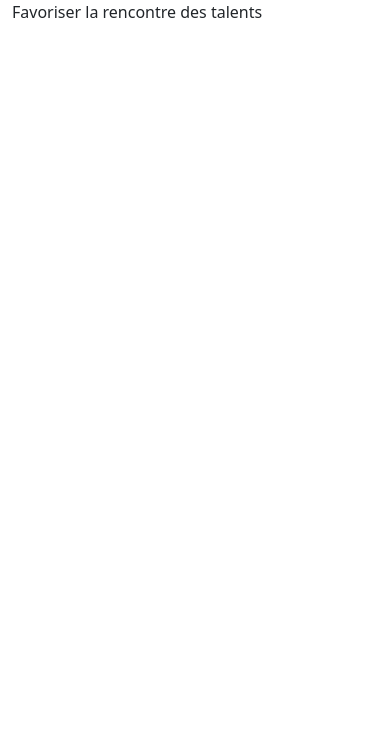
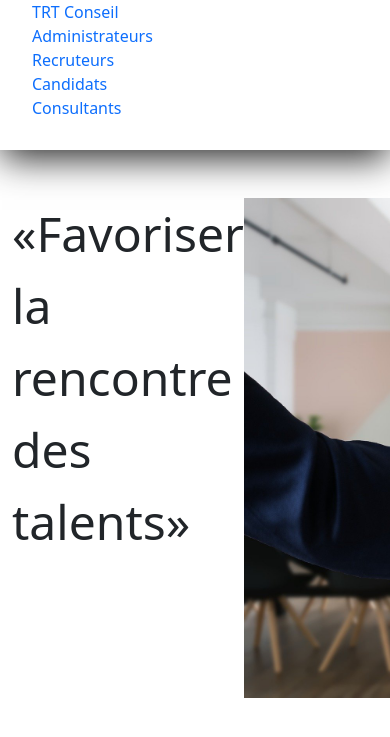
Before and after one commit to Brunod32/eva_back_trtconseil, a Symfony app: template templates/home/index.html.twig in a window 390 px wide; the page is wider, and only the part inside the window is pictured. Shown: the top 737 px of that part. Run offline with Twig, Linux system fonts and the light colour scheme; the template is opened without the code that fills it, so the values that code supplies are empty; some libraries are stand-ins or nearby versions.

```diff
--- a/composer.json
+++ b/composer.json
@@ -74,5 +74,9 @@
             "allow-contrib": false,
             "require": "6.0.*"
         }
+    },
+    "require-dev": {
+        "symfony/stopwatch": "6.0.*",
+        "symfony/web-profiler-bundle": "6.0.*"
     }
 }
--- a/config/bundles.php
+++ b/config/bundles.php
@@ -8,4 +8,5 @@ return [
     Symfony\Bundle\TwigBundle\TwigBundle::class => ['all' => true],
     Twig\Extra\TwigExtraBundle\TwigExtraBundle::class => ['all' => true],
     Symfony\Bundle\SecurityBundle\SecurityBundle::class => ['all' => true],
+    Symfony\Bundle\WebProfilerBundle\WebProfilerBundle::class => ['dev' => true, 'test' => true],
 ];
--- a/public/css/styles.css
+++ b/public/css/styles.css
@@ -4,6 +4,77 @@
     box-sizing: border-box;
 }
 
-body {
-    height: 100%;
+/* navbar */
+nav {
+    height: 60px;
+    display: flex;
+    justify-content: space-between;
+    box-shadow: 0 10px 35px -2px #252525;
+    align-items: center;
+    padding-bottom: 0;
 }
+
+.navbar-title {
+    margin-left: 2rem;
+}
+
+ul {
+    display: flex;
+    margin-right: 2rem;
+}
+
+li {
+    list-style-type: none;
+    padding-right: 2rem;
+}
+
+a {
+    text-decoration: none;
+}
+
+@media screen and (max-width: 1030px) {
+    nav {
+        height: 150px;
+        display: block;
+    }
+
+    .navbar-title {
+        margin-left: 2rem;
+    }
+
+    ul {
+        display: block;
+        padding-left: 0;
+    }
+
+    li {
+        margin-left: 2rem;
+
+    }
+}
+
+/* Homepage */
+.homepage {
+    display: flex;
+    justify-content: space-between;
+    margin-top: 3rem;
+}
+
+.homepage__description {
+    font-size: 3rem;
+    /*border: 3px solid black;*/
+    max-width: 20rem;
+    border-radius: 25px;
+}
+
+.homepage__description::before {
+    content: "«";
+}
+.homepage__description::after {
+    content: "»";
+}
+
+.homepage__img {
+    height:500px;
+    width:auto;
+}
--- /dev/null
+++ b/templates/_navbar.html.twig
@@ -0,0 +1,27 @@
+<nav>
+    <div class="navbar-title">
+        <a href="{{ path('app_home') }}">TRT Conseil</a>
+    </div>
+
+    <div>
+        <ul>
+            <li>
+                <a href="#">Administrateurs</a>
+            </li>
+            <li>
+                <a href="#">Recruteurs</a>
+            </li>
+            <li>
+                <a href="#">Candidats</a>
+            </li>
+            <li>
+                <a href="#">Consultants</a>
+            </li>
+{#            {% if app.user %}#}
+{#                <li class="nav-item">#}
+{#                    <a href="{{ path('app_logout') }}"><i class="fa-solid fa-right-from-bracket fa-2x" title="Se déconnecter"></i></a>#}
+{#                </li>#}
+{#            {% endif %}#}
+        </ul>
+    </div>
+</nav>
--- a/templates/base.html.twig
+++ b/templates/base.html.twig
@@ -9,7 +9,9 @@
         <meta name="copyright" content="Bruno Dahlem"/>
         {# CDN Bootstrap 5 #}
         <link href="https://cdn.jsdelivr.net/npm/bootstrap@5.0.2/dist/css/bootstrap.min.css" rel="stylesheet" integrity="sha384-EVSTQN3/azprG1Anm3QDgpJLIm9Nao0Yz1ztcQTwFspd3yD65VohhpuuCOmLASjC" crossorigin="anonymous">
-
+        {# Fontawesome #}
+        <link rel="stylesheet" href="https://cdnjs.cloudflare.com/ajax/libs/font-awesome/6.0.0/css/all.min.css" integrity="sha512-9usAa10IRO0HhonpyAIVpjrylPvoDwiPUiKdWk5t3PyolY1cOd4DSE0Ga+ri4AuTroPR5aQvXU9xC6qOPnzFeg==" crossorigin="anonymous" referrerpolicy="no-referrer" />
+        <link rel="icon" type="img/svg" href="{{ asset('/img/hands.svg') }}" />
         {% block css %}
             {# Feuille de style personnalisée #}
             <link rel="stylesheet" href="{{ asset('/css/styles.css') }}">
--- a/templates/home/index.html.twig
+++ b/templates/home/index.html.twig
@@ -3,11 +3,11 @@
 {% block title %}Accueil TRT Conseil{% endblock %}
 
 {% block body %}
-{#    {{ include('_navbar.html.twig') }}#}
+    {{ include('_navbar.html.twig') }}
 
     <div class="container homepage">
         <p class="homepage__description">Favoriser la rencontre des talents</p>
-{#        <img class="homepage__img" src="{{ asset('/img/job.jpg') }}" alt="Poignée de mains">#}
+        <img class="homepage__img" src="{{ asset('/img/job.jpg') }}" alt="Poignée de mains">
     </div>
 
 {#    {{ include('_footer.html.twig') }}#}
```
Also changed, not shown: config/routes/web_profiler.yaml (added, +8 -0 lines), public/img/hands.svg (added), public/img/job.jpg (added), 3 other files.
